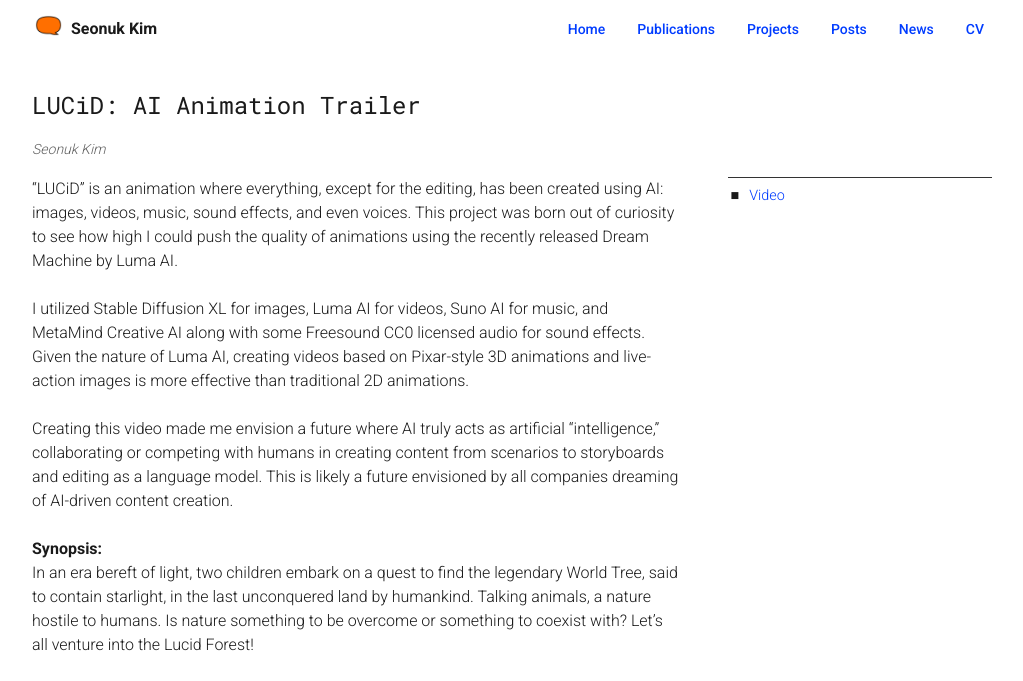
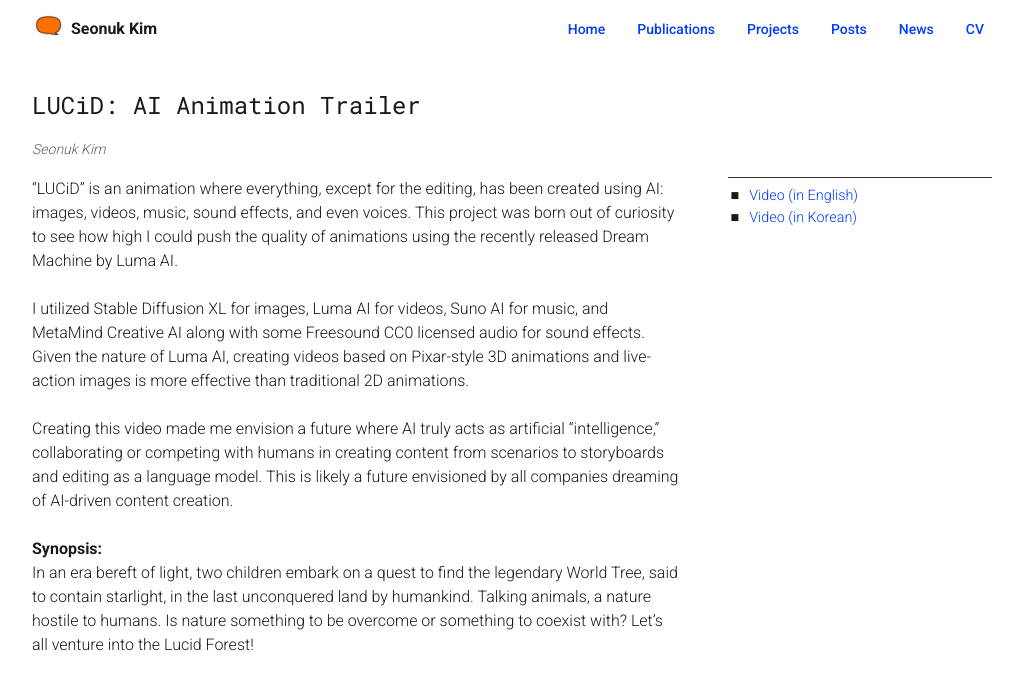
Before and after one commit to seonukkim/seonukkim.github.io, a Jekyll site: the page built from _posts/projects/2024-07-01-LUCiD.md, in a window 1280 px wide. Shown: the top 681 px of the page, without its empty margins (128-1151 px from the left). Built offline with Jekyll 4.4.1, drawn with Linux system fonts in a browser that asks for light colours; grey boxes are pictures that could not be loaded.

Commit message:
update: LUCiD URL

```diff
--- a/_posts/projects/2024-07-01-LUCiD.md
+++ b/_posts/projects/2024-07-01-LUCiD.md
@@ -13,7 +13,8 @@
 excerpt: 'LUCiD is an animation where everything, except for the editing, has been created using AI: images, videos, music, sound effects, and even voices. I utilized Stable Diffusion XL for images, Luma AI for videos, Suno AI for music, and MetaMind Creative AI along with some Freesound CC0 licensed audio for sound effects.'
 authors: Seonuk Kim
 sidebar:
-- "[Video](https://youtu.be/P0FueTcGnMM)"
+- "[Video (in English)](https://youtu.be/P0FueTcGnMM)"
+- "[Video (in Korean)](https://youtu.be/GVb4kEvkRFM)"
 ---
 
 "LUCiD" is an animation where everything, except for the editing, has been created using AI: images, videos, music, sound effects, and even voices. This project was born out of curiosity to see how high I could push the quality of animations using the recently released Dream Machine by Luma AI.
```
